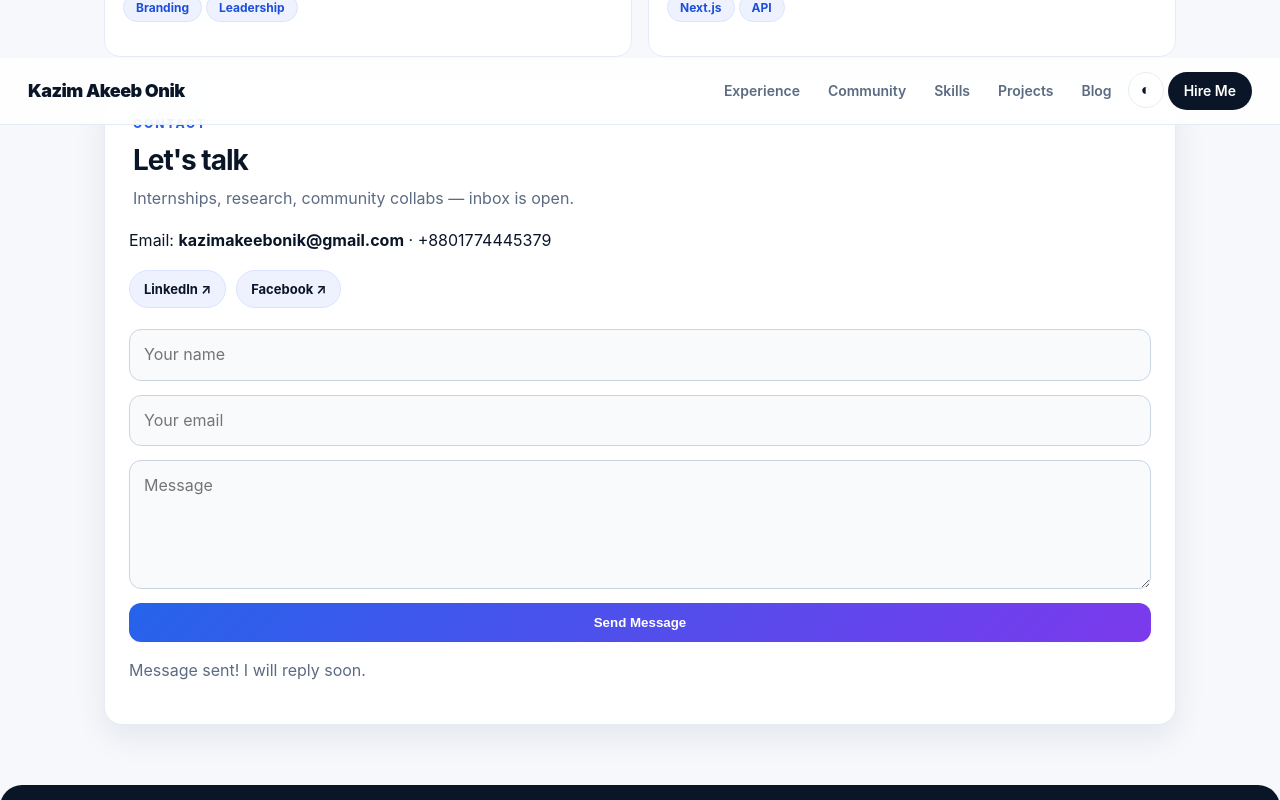
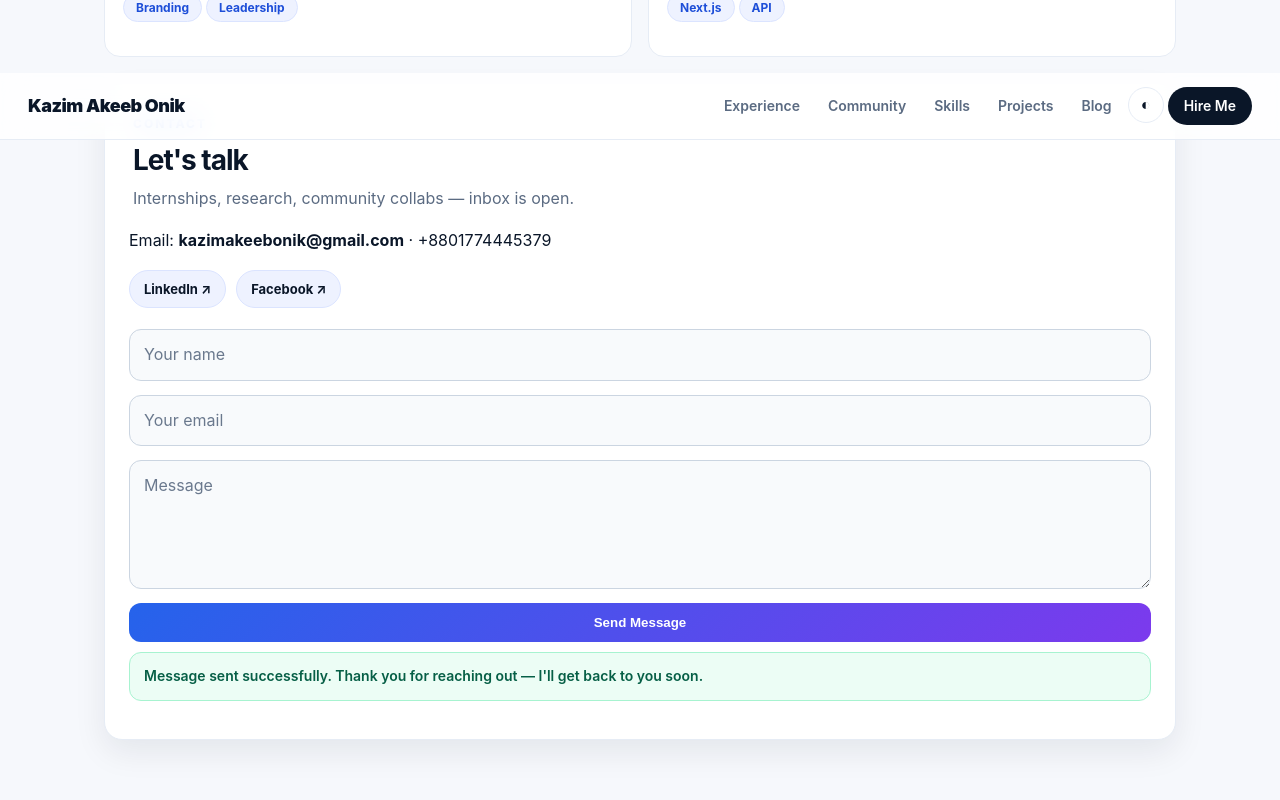
Before and after one commit to CforCGlow/portfolio, a Next.js app: page / in a window 1280 px wide. Both pictures are taken after typing "Sample", "name@example.com", "Sample" into the empty fields and a click on the button "Send Message". Shown: the part 3685-4485 px from the top of the page. Built offline with nearby package versions, Linux system fonts and the light colour scheme; no server answers.

Commit message:
Fix dark-mode form text, professional success message

```diff
--- a/app/globals.css
+++ b/app/globals.css
@@ -104,7 +104,16 @@ ul.clean li{margin:5px 0}
 .ach:first-of-type{border-top:0}
 .ach .icon{width:38px;height:38px;flex:none;border-radius:12px;background:linear-gradient(135deg,#fef3c7,#fde68a);display:grid;place-items:center;font-size:18px}
 input,textarea{width:100%;padding:12px 14px;margin:7px 0;border-radius:12px;border:1.5px solid #cbd5e1;background:var(--input);color:var(--ink);font:inherit}
-input:focus,textarea:focus{outline:none;border-color:var(--blue);background:#fff;box-shadow:0 0 0 4px rgba(37,99,235,.12)}
+input:focus,textarea:focus{outline:none;border-color:var(--blue);background:var(--card);box-shadow:0 0 0 4px rgba(37,99,235,.12)}
+input::placeholder,textarea::placeholder{color:var(--muted);opacity:.9}
+:root{color-scheme:light}
+[data-theme="dark"]{color-scheme:dark}
+input:-webkit-autofill,textarea:-webkit-autofill{-webkit-text-fill-color:var(--ink);-webkit-box-shadow:0 0 0 60px var(--input) inset;caret-color:var(--ink)}
+.form-status{margin-top:10px;padding:12px 14px;border-radius:12px;font-size:14px;font-weight:600}
+.form-status.success{background:#ecfdf5;color:#065f46;border:1px solid #a7f3d0}
+[data-theme="dark"] .form-status.success{background:#052e22;color:#a7f3d0;border-color:#065f46}
+.form-status.error{background:#fef2f2;color:#991b1b;border:1px solid #fecaca}
+[data-theme="dark"] .form-status.error{background:#3b0a0a;color:#fca5a5;border-color:#7f1d1d}
 button.primary{background:linear-gradient(135deg,var(--blue),#7c3aed);color:#fff;border:0;padding:12px 18px;border-radius:12px;font-weight:800;cursor:pointer;width:100%}
 button.primary:hover{filter:brightness(1.05)}
 .footer{margin-top:26px;background:var(--navy);color:#94a3b8;border-radius:22px 22px 0 0;padding:26px;text-align:center;font-size:13px}
--- a/components/ContactForm.js
+++ b/components/ContactForm.js
@@ -3,11 +3,11 @@ import { useState } from "react";
 
 export default function ContactForm() {
   const [form, setForm] = useState({ name: "", email: "", message: "" });
-  const [status, setStatus] = useState("");
+  const [status, setStatus] = useState({ type: "", text: "" });
 
   async function submit(e) {
     e.preventDefault();
-    setStatus("Sending...");
+    setStatus({ type: "", text: "Sending..." });
     try {
       const res = await fetch("/api/contact", {
         method: "POST",
@@ -16,10 +16,10 @@ export default function ContactForm() {
       });
       const data = await res.json();
       if (!res.ok) throw new Error(data.error || "Failed");
-      setStatus("Message sent! I will reply soon.");
+      setStatus({ type: "success", text: "Message sent successfully. Thank you for reaching out — I'll get back to you soon." });
       setForm({ name: "", email: "", message: "" });
     } catch (err) {
-      setStatus("Error: " + err.message);
+      setStatus({ type: "error", text: "Something went wrong: " + err.message + ". Please try again or email me directly." });
     }
   }
 
@@ -29,7 +29,7 @@ export default function ContactForm() {
       <input placeholder="Your email" type="email" value={form.email} onChange={(e) => setForm({ ...form, email: e.target.value })} required />
       <textarea placeholder="Message" rows={4} value={form.message} onChange={(e) => setForm({ ...form, message: e.target.value })} required />
       <button className="primary" type="submit">Send Message</button>
-      {status ? <p className="muted">{status}</p> : null}
+      {status.text ? <p className={`form-status ${status.type}`}>{status.text}</p> : null}
     </form>
   );
 }
```
